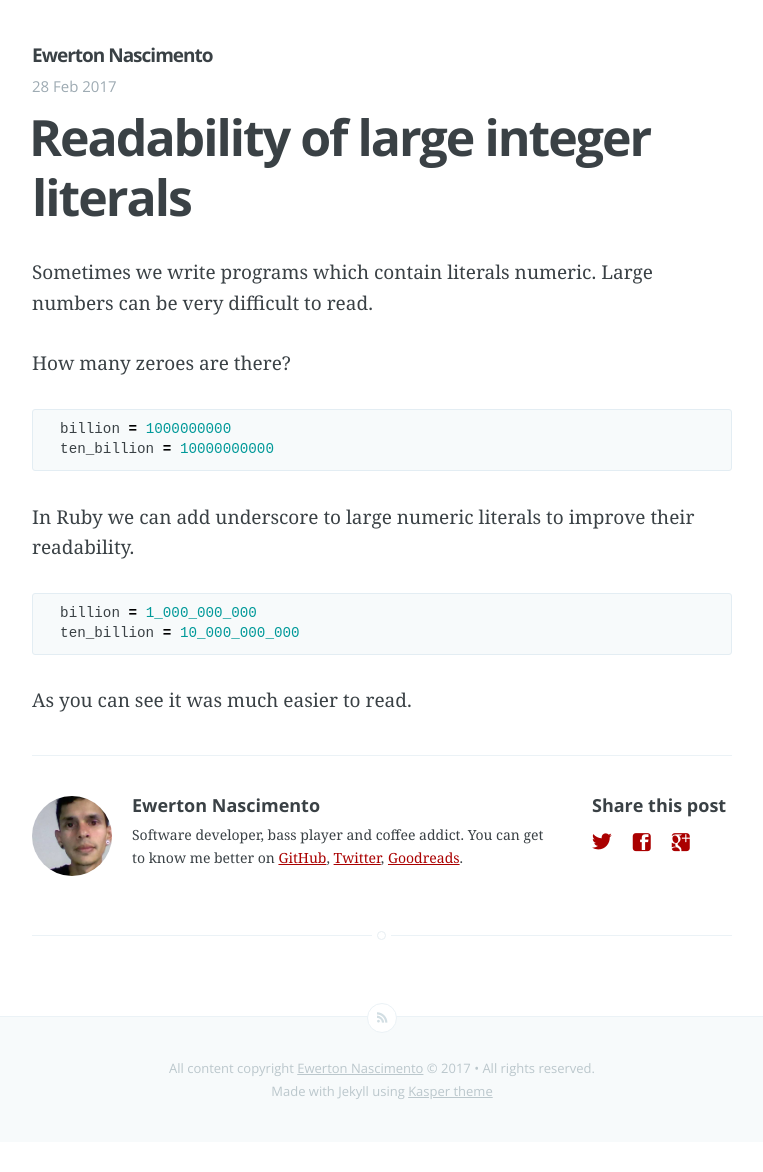
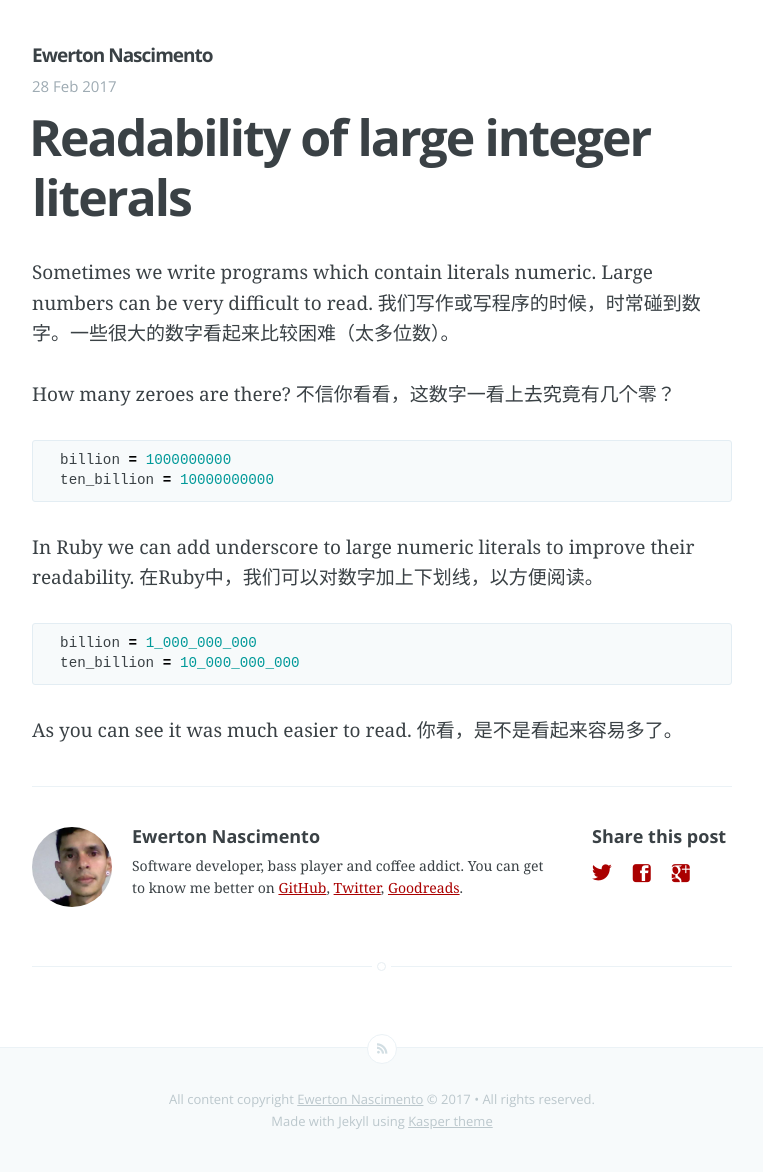
Before and after one commit to soyee36/soyee36.github.io, a Jekyll site: the page built from _posts/2016-02-28-readability-large-integer-literals.md, in a window 1280 px wide. Shown: the whole page, without its empty margins (258-1021 px from the left). Built offline with Jekyll 4.4.1, drawn with Linux system fonts in a browser that asks for light colours; before the commit the page ends 1142 px from its top, so only the background shows below that.

Commit message:
Update 2016-02-28-readability-large-integer-literals.md

```diff
--- a/_posts/2016-02-28-readability-large-integer-literals.md
+++ b/_posts/2016-02-28-readability-large-integer-literals.md
@@ -6,8 +6,10 @@ categories: beginner
 ---
 
 Sometimes we write programs which contain literals numeric. Large numbers can be very difficult to read.
+我们写作或写程序的时候，时常碰到数字。一些很大的数字看起来比较困难（太多位数）。
 
 How many zeroes are there?
+不信你看看，这数字一看上去究竟有几个零？
 
 {% highlight ruby %}
   billion = 1000000000
@@ -15,6 +17,7 @@ How many zeroes are there?
 {% endhighlight %}
 
 In Ruby we can add underscore to large numeric literals to improve their readability.
+在Ruby中，我们可以对数字加上下划线，以方便阅读。
 
 {% highlight ruby %}
   billion = 1_000_000_000
@@ -22,3 +25,4 @@ In Ruby we can add underscore to large numeric literals to improve their readabi
 {% endhighlight %}
 
 As you can see it was much easier to read.
+你看，是不是看起来容易多了。
```
